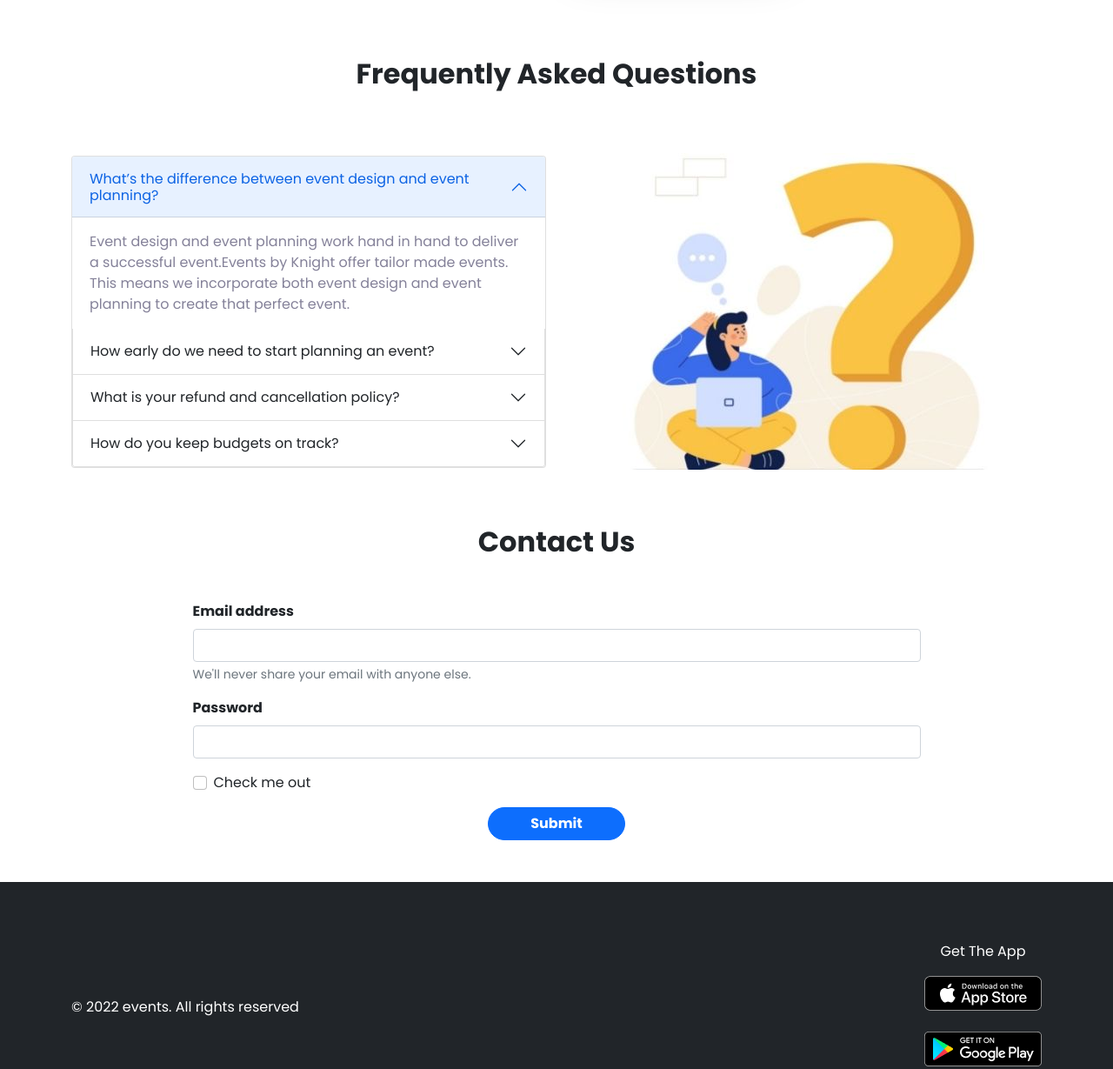
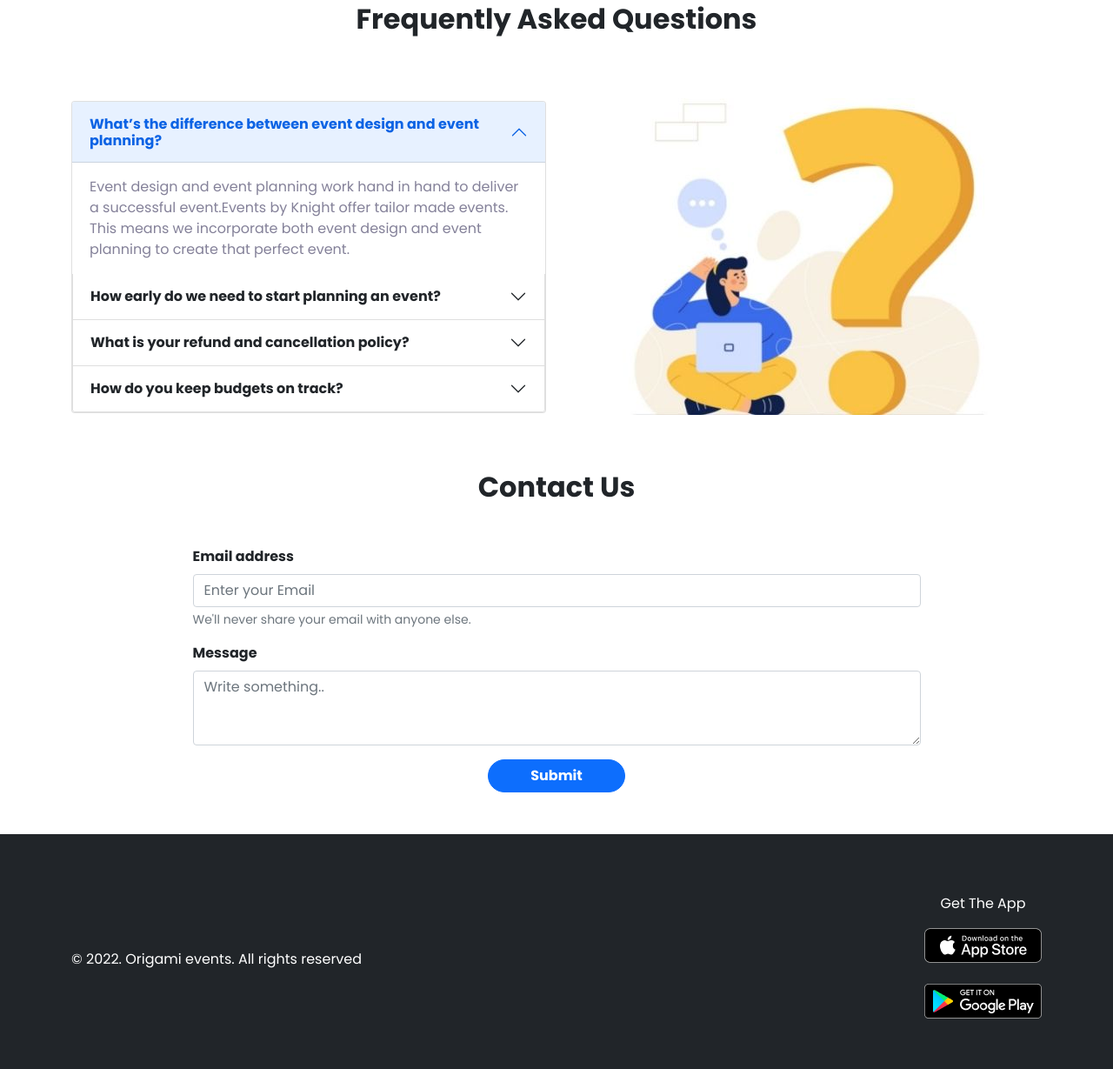
Before and after one commit to sayemaa/Origami-Convention-Center, a plain HTML site: page index.html in a window 1280 px wide. Shown: the part 1358-2587 px from the top of the page at 87% size. Drawn offline with nearby package versions, Linux system fonts and the light colour scheme.

Commit message:
contact us section updated

```diff
--- a/index.html
+++ b/index.html
@@ -118,13 +118,16 @@
             <!-------------
                  Toast
             -------------->
-            <div class="toast align-items-center shadow-lg mt-3" role="alert" aria-live="assertive" aria-atomic="true">
-                <div class="d-flex">
-                    <div class="toast-body">
-                        <i class="fas fa-gift text-primary"></i> 20% off on next booking
+            <div class="position-relative">
+                <div class=" position-absolute end-0 toast align-items-center shadow-lg mt-3" role="alert"
+                    aria-live="assertive" aria-atomic="true">
+                    <div class="d-flex border-start border-5 border-primary">
+                        <div class="toast-body">
+                            <i class="fas fa-gift text-primary"></i> 20% off on next booking
+                        </div>
+                        <button type="button" class="btn-close me-2 m-auto" data-bs-dismiss="toast"
+                            aria-label="Close"></button>
                     </div>
-                    <button type="button" class="btn-close me-2 m-auto" data-bs-dismiss="toast"
-                        aria-label="Close"></button>
                 </div>
             </div>
         </section>
@@ -151,8 +154,7 @@
                         </div>
                         <ul class="list-group list-group-flush border-0">
                             <li class="list-group-item border-0 text-color"><i class="far fa-check-circle"></i> Limited
-                                space
-                                access
+                                space access
                             </li>
                             <li class="list-group-item border-0 text-color"><i class="far fa-check-circle"></i> Security
                                 facility
@@ -291,7 +293,7 @@
                     <div class="accordion" id="accordionExample">
                         <div class="accordion-item">
                             <h2 class=" accordion-header" id="headingOne">
-                                <button class="accordion-button" type="button" data-bs-toggle="collapse"
+                                <button class="accordion-button fw-bold" type="button" data-bs-toggle="collapse"
                                     data-bs-target="#collapseOne" aria-expanded="true" aria-controls="collapseOne">
                                     What’s the difference between event design and event planning?
                                 </button>
@@ -308,8 +310,9 @@
 
                             <div class="accordion-item">
                                 <h2 class="accordion-header" id="headingTwo">
-                                    <button class="accordion-button collapsed" type="button" data-bs-toggle="collapse"
-                                        data-bs-target="#collapseTwo" aria-expanded="false" aria-controls="collapseTwo">
+                                    <button class="accordion-button collapsed fw-bold" type="button"
+                                        data-bs-toggle="collapse" data-bs-target="#collapseTwo" aria-expanded="false"
+                                        aria-controls="collapseTwo">
                                         How early do we need to start planning an event?
                                     </button>
                                 </h2>
@@ -325,8 +328,8 @@
 
                             <div class="accordion-item">
                                 <h2 class="accordion-header" id="headingThree">
-                                    <button class="accordion-button collapsed" type="button" data-bs-toggle="collapse"
-                                        data-bs-target="#collapseThree" aria-expanded="false"
+                                    <button class="accordion-button collapsed fw-bold" type="button"
+                                        data-bs-toggle="collapse" data-bs-target="#collapseThree" aria-expanded="false"
                                         aria-controls="collapseThree">
                                         What is your refund and cancellation policy?
                                     </button>
@@ -344,8 +347,8 @@
 
                             <div class="accordion-item">
                                 <h2 class="accordion-header" id="headingFour">
-                                    <button class="accordion-button collapsed" type="button" data-bs-toggle="collapse"
-                                        data-bs-target="#collapseFour" aria-expanded="false"
+                                    <button class="accordion-button collapsed fw-bold" type="button"
+                                        data-bs-toggle="collapse" data-bs-target="#collapseFour" aria-expanded="false"
                                         aria-controls="collapseFour">
                                         How do you keep budgets on track?
                                     </button>
@@ -381,17 +384,16 @@
             <div class="d-flex justify-content-center my-5">
                 <form class="w-75">
                     <div class="mb-3">
-                        <label for="exampleInputEmail1" class="form-label fw-bold">Email address</label>
-                        <input type="email" class="form-control" id="exampleInputEmail1" aria-describedby="emailHelp">
-                        <div id="emailHelp" class="form-text">We'll never share your email with anyone else.</div>
+                        <label for="exampleFormControlInput1" class="form-label fw-bold">Email address</label>
+                        <input type="email" class="form-control" id="exampleFormControlInput1"
+                            placeholder="Enter your Email">
+                        <div id="emailHelp" class="form-text">We'll never share your email with anyone else.
+                        </div>
                     </div>
                     <div class="mb-3">
-                        <label for="exampleInputPassword1" class="form-label fw-bold">Password</label>
-                        <input type="password" class="form-control" id="exampleInputPassword1">
-                    </div>
-                    <div class="mb-3 form-check">
-                        <input type="checkbox" class="form-check-input" id="exampleCheck1">
-                        <label class="form-check-label" for="exampleCheck1">Check me out</label>
+                        <label for="exampleFormControlTextarea1" class="form-label fw-bold">Message</label>
+                        <textarea class="form-control" id="exampleFormControlTextarea1" placeholder="Write something.."
+                            rows="3"></textarea>
                     </div>
                     <div class="text-center">
                         <button type="submit" class="btn btn-primary rounded-pill px-5 fw-bold">Submit</button>
@@ -406,7 +408,7 @@
     <footer class="mt-5 bg-dark d-flex align-items-center">
         <div class="container d-flex align-items-center justify-content-between">
             <div>
-                <p class="text-white pt-4">© 2022 events. All rights reserved</p>
+                <p class="text-white pt-4 text-center">© 2022. Origami events. All rights reserved</p>
             </div>
             <div class="text-center">
                 <p class="text-white">Get The App</p>
```
